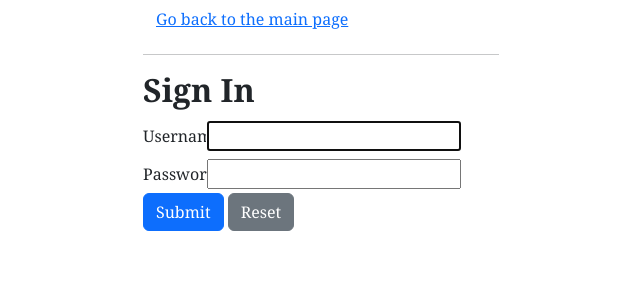
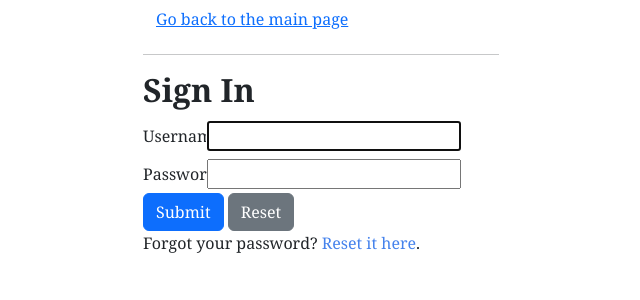
Before and after one commit to sergiokapone/goit_python_web_hw10, a Django app: page /users/signin/ in a window 1280 px wide. Shown: the top 300 px of the page, without its empty margins (319-959 px from the left). Run offline with Django 4.2, Linux system fonts and the light colour scheme.

Commit message:
start pass resetting

```diff
--- a/hw10/users/templates/users/login.html
+++ b/hw10/users/templates/users/login.html
@@ -43,6 +43,8 @@
     <button type="submit" class="btn btn-primary">Submit</button>
     <button type="reset" class="btn btn-secondary">Reset</button>
   </div>
+  <p>Forgot your password? <a href="{% url 'users:password_reset' %}">Reset it here</a>.</p>
+
 </form>
 
 {% endblock %}
--- a/hw10/users/urls.py
+++ b/hw10/users/urls.py
@@ -1,4 +1,5 @@
 from django.urls import path
+from django.contrib.auth import views as auth_views
 from . import views
 
 app_name = "users"
@@ -7,4 +8,14 @@ urlpatterns = [
     path("signup/", views.signupuser, name="signup"),
     path("signin/", views.signinuser, name="signin"),
     path("signout/", views.signoutuser, name="signout"),
+    #----------------------------------------------------
+   path('password_reset/',
+         auth_views.PasswordResetView.as_view(success_url='done'),
+         name='password_reset'),
+    path('password_reset/done/',
+         auth_views.PasswordResetDoneView.as_view(), name='password_reset_done'),
+    path('reset/<uidb64>/<token>/',
+         auth_views.PasswordResetConfirmView.as_view(), name='password_reset_confirm'),
+    path('reset/done/',
+         auth_views.PasswordResetCompleteView.as_view(), name='password_reset_complete')
 ]
```
Also changed, not shown: hw10/hw10/settings.py (+10 -0 lines).
